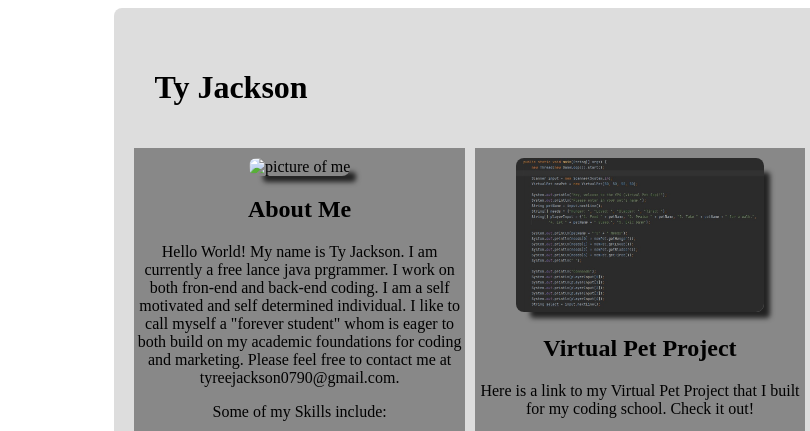
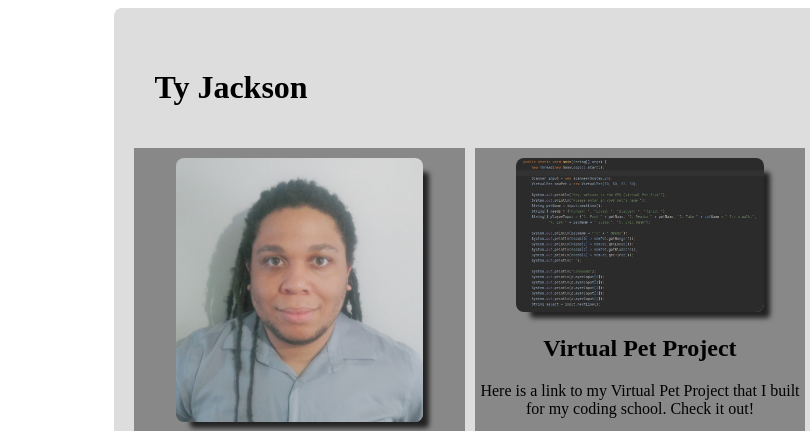
Before and after one commit to Tjackson90/TJackson90.github.io, a plain HTML site: page index.html in a window 1280 px wide. Shown: the top 431 px of the page, 0-810 px from the left. Drawn offline with Linux system fonts and the light colour scheme; files whose address does not match are found by name.

Commit message:
Update index.html

```diff
--- a/index.html
+++ b/index.html
@@ -16,7 +16,7 @@
         <section class="landingPage_section_one">
           <img
             class="sectionImg"
-            src="images/About me pic.jpg"
+            src="https://github.com/Tjackson90/TJackson90.github.io/blob/master/github-photos/About%20me%20pic.jpg"
             alt="picture of me"
           />
           <h2>About Me</h2>
```
